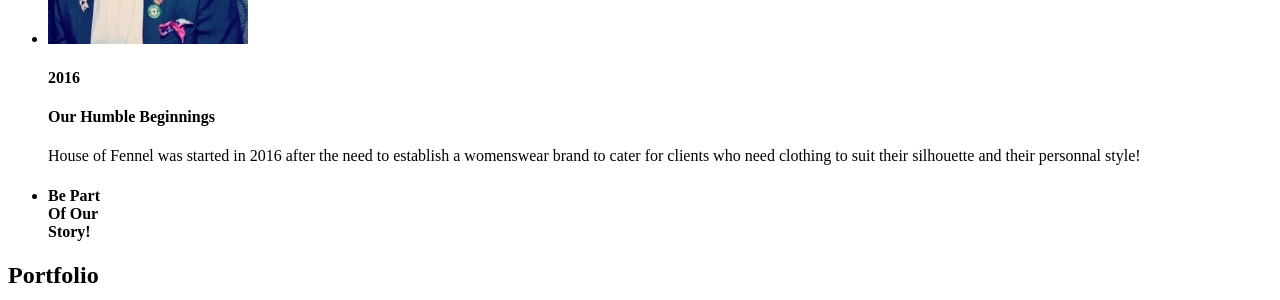
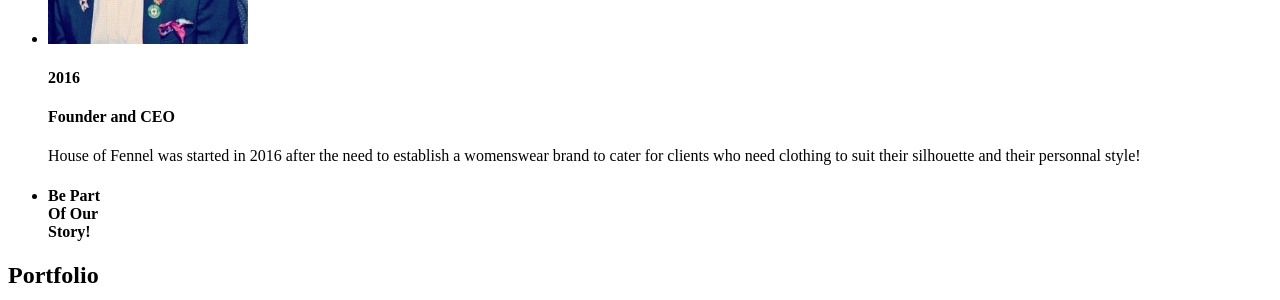
Before and after one commit to phpwebdevelope/phpwebdevelope.github.io, a Jekyll site: the page built from index.html, in a window 1280 px wide and 900 px high, scrolled down 317 px. Shown: the part 152-452 px from the top of the window. Built offline with Jekyll 4.4.1, drawn with Linux system fonts in a browser that asks for light colours; some web fonts are replaced.

Commit message:
Update about.html

```diff
--- a/_includes/about.html
+++ b/_includes/about.html
@@ -17,7 +17,7 @@
                             <div class="timeline-panel">
                                 <div class="timeline-heading">
                                     <h4>2016</h4>
-                                    <h4 class="subheading">Our Humble Beginnings</h4>
+                                    <h4 class="subheading">Founder and CEO</h4>
                                 </div>
                                 <div class="timeline-body">
                                     <p class="text-muted">House of Fennel was started in 2016 after the need to establish a womenswear brand to cater for clients who need clothing to suit their silhouette and their personnal style!</p>
```
